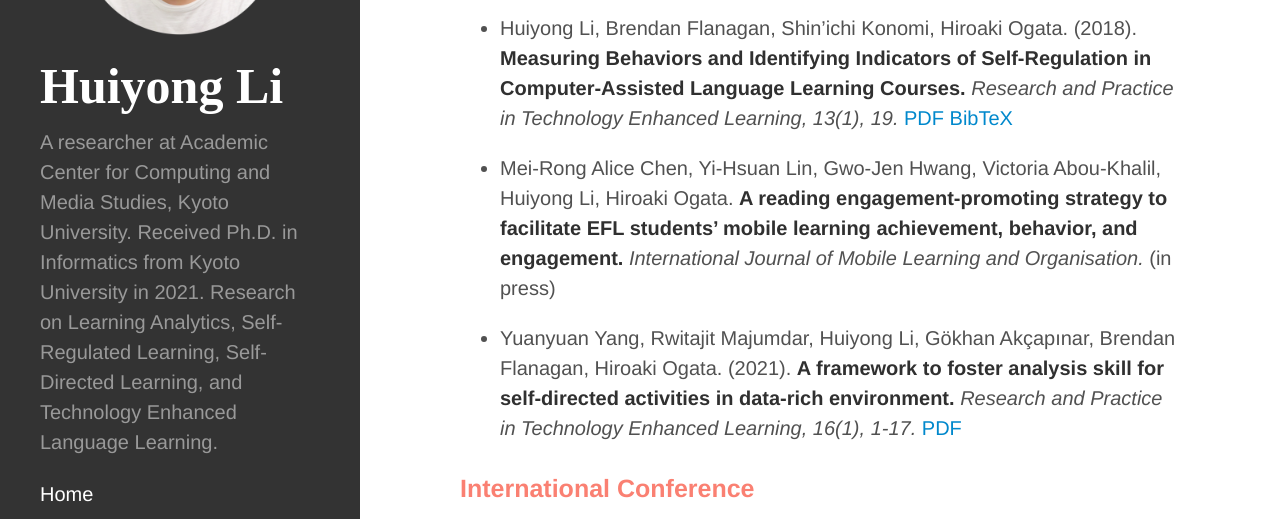
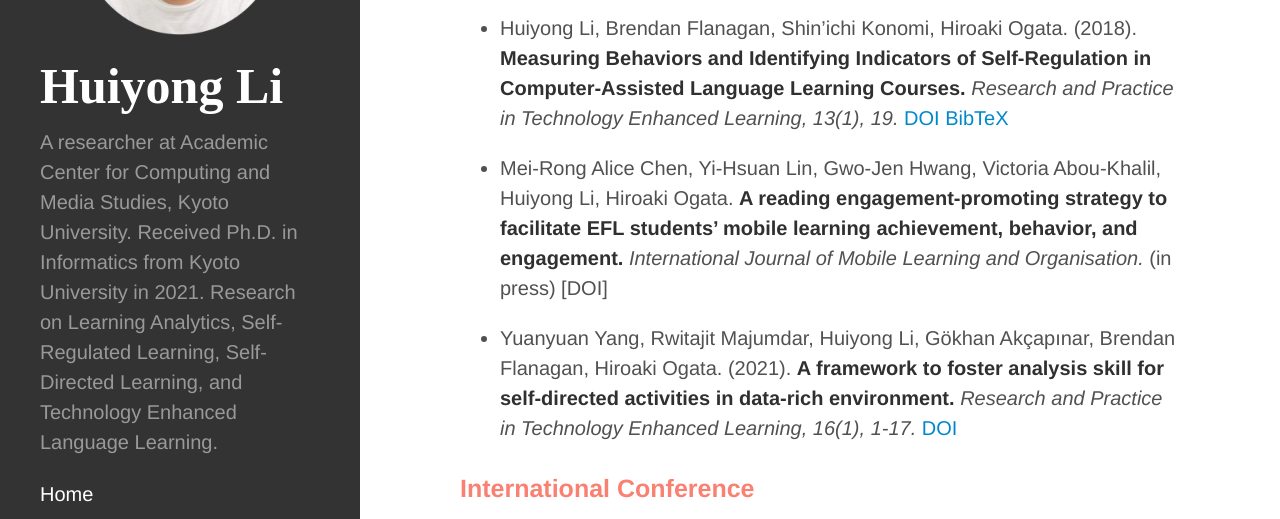
Before and after one commit to li-huiyong/li-huiyong.github.io, a Jekyll site: the page built from publications.md, in a window 1280 px wide and 900 px high, scrolled down 467 px. Shown: the part 153-672 px from the top of the window. Built offline with Jekyll 4.4.1, drawn with Linux system fonts in a browser that asks for light colours; nearby versions of some CDN libraries; some web fonts are replaced.

Commit message:
DOI for journal papers

```diff
--- a/publications.md
+++ b/publications.md
@@ -9,16 +9,16 @@ ___
 
 ### <span style="color: Salmon; ">Journal</span>
 
-
 * Huiyong Li, Rwitajit Majumdar, Mei-Rong Alice Chen, Yuanyuan Yang, Hiroaki Ogata. (2021). **Analysis of self-directed learning ability, reading outcomes, and personalized planning behavior for self-directed extensive reading.** _Interactive Learning Environments, online._ [DOI](https://doi.org/10.1080/10494820.2021.1937660){:target="_blank"} (SSCI; ISSN 1049-4820; IF: 3.928)
 
 * Huiyong Li, Rwitajit Majumdar, Mei-Rong Alice Chen, Hiroaki Ogata. (2021). **Goal-oriented active learning (GOAL) system to promote reading engagement, self-directed learning behavior, and motivation in extensive reading.** _Computers & Education, 104239._ [DOI](https://doi.org/10.1016/j.compedu.2021.104239){:target="_blank"} (SCI and SSCI; ISSN 0360-1315; IF: 8.538)
 
-* Huiyong Li, Brendan Flanagan, Shin’ichi Konomi, Hiroaki Ogata. (2018). **Measuring Behaviors and Identifying Indicators of Self-Regulation in Computer-Assisted Language Learning Courses.** _Research and Practice in Technology Enhanced Learning, 13(1), 19._ [PDF](https://rdcu.be/bcFJv){:target="_blank"} [BibTeX](https://li-huiyong.github.io/resources/li2018measuring.bib){:target="_blank"}
+* Huiyong Li, Brendan Flanagan, Shin’ichi Konomi, Hiroaki Ogata. (2018). **Measuring Behaviors and Identifying Indicators of Self-Regulation in Computer-Assisted Language Learning Courses.** _Research and Practice in Technology Enhanced Learning, 13(1), 19._ [DOI](https://doi.org/10.1186/s41039-018-0087-7){:target="_blank"} [BibTeX](https://li-huiyong.github.io/resources/li2018measuring.bib){:target="_blank"}
 
-* Mei-Rong Alice Chen, Yi-Hsuan Lin, Gwo-Jen Hwang, Victoria Abou-Khalil, Huiyong Li, Hiroaki Ogata. **A reading engagement-promoting strategy to facilitate EFL students’ mobile learning achievement, behavior, and engagement.** _International Journal of Mobile Learning and Organisation._ (in press)
+* Mei-Rong Alice Chen, Yi-Hsuan Lin, Gwo-Jen Hwang, Victoria Abou-Khalil, Huiyong Li, Hiroaki Ogata. **A reading engagement-promoting strategy to facilitate EFL students’ mobile learning achievement, behavior, and engagement.** _International Journal of Mobile Learning and Organisation._ (in press) [DOI]
 
-* Yuanyuan Yang, Rwitajit Majumdar, Huiyong Li, Gökhan Akçapınar, Brendan Flanagan, Hiroaki Ogata. (2021). **A framework to foster analysis skill for self-directed activities in data-rich environment.** _Research and Practice in Technology Enhanced Learning, 16(1), 1-17._ [PDF](https://doi.org/10.1186/s41039-021-00170-y){:target="_blank"}
+* Yuanyuan Yang, Rwitajit Majumdar, Huiyong Li, Gökhan Akçapınar, Brendan Flanagan, Hiroaki Ogata. (2021). **A framework to foster analysis skill for self-directed activities in data-rich environment.** _Research and Practice in Technology Enhanced Learning, 16(1), 1-17._ [DOI](https://doi.org/10.1186/s41039-021-00170-y){:target="_blank"}
+
 
 ### <span style="color: Salmon; ">International Conference</span>
 
```
